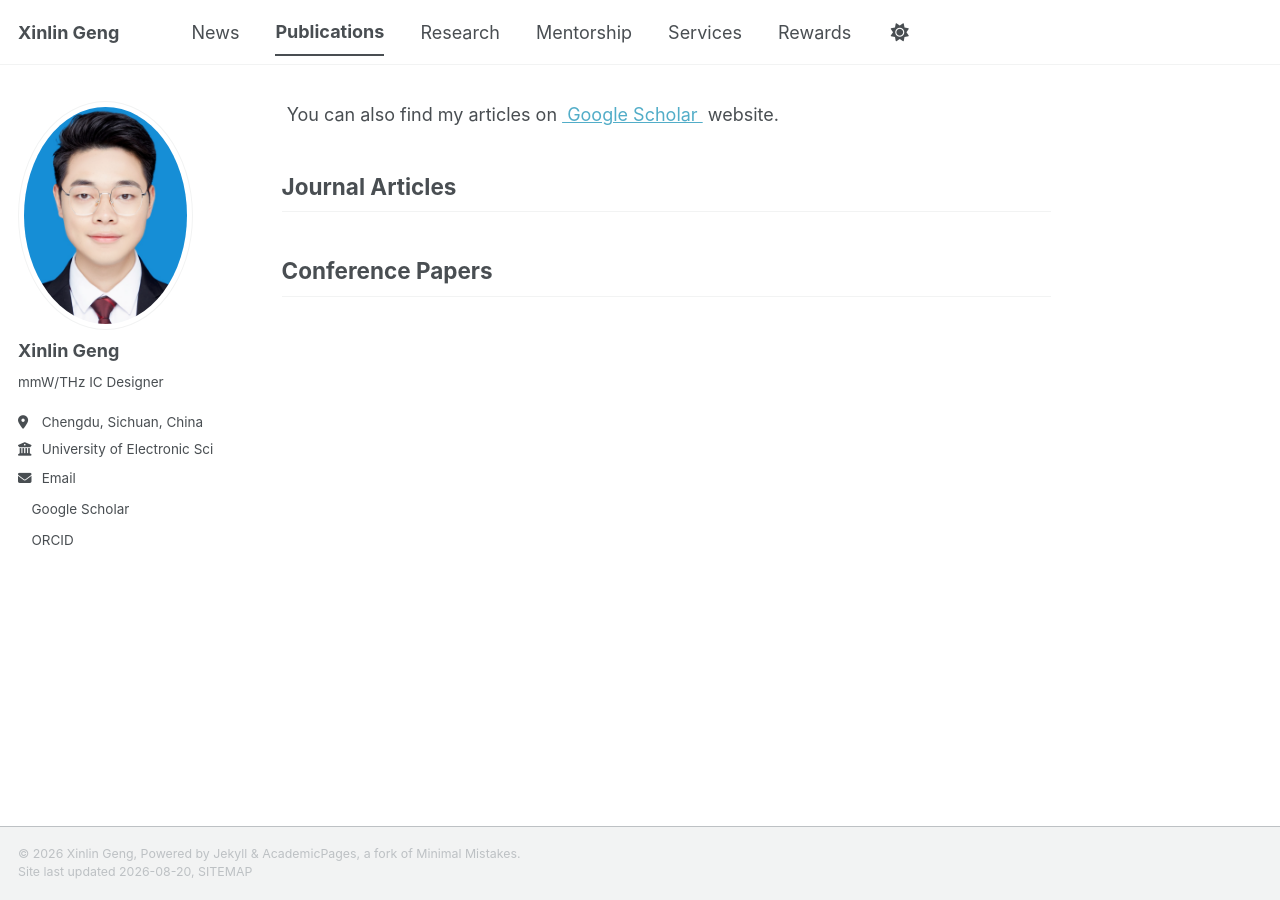
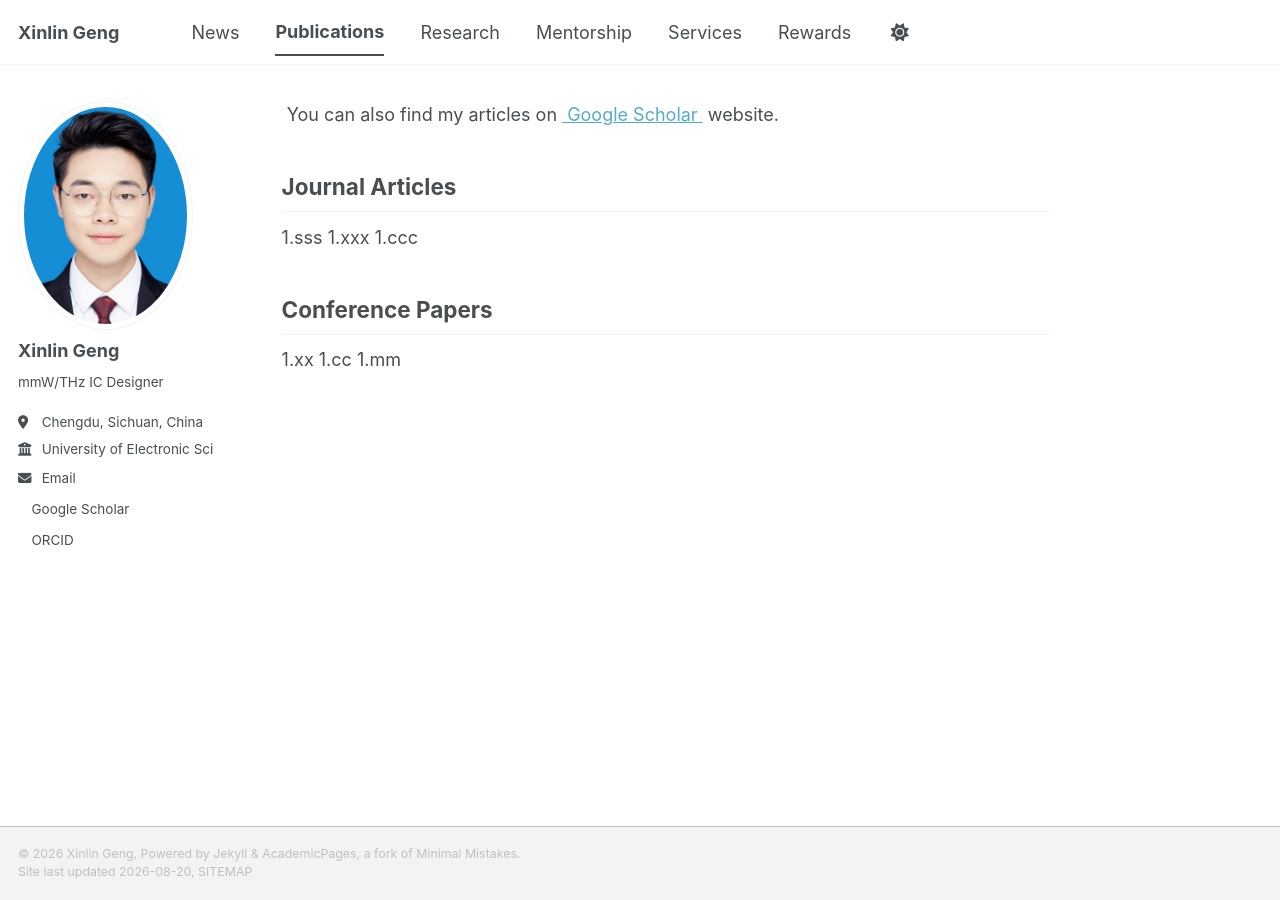
Before and after one commit to Xinlin2026/xlgeng86.github.io, a Jekyll site: the page built from _pages/publications.md, in a window 1280 px wide. Built offline with Jekyll 4.4.1, drawn with Linux system fonts in a browser that asks for light colours; a style sheet for code colours, icons or effects is not loaded.

Commit message:
Update publications.md

```diff
--- a/_pages/publications.md
+++ b/_pages/publications.md
@@ -9,10 +9,14 @@ author_profile: true
 {% endif %}
 
 
-
-
 Journal Articles
 ------
+1.sss
+1.xxx
+1.ccc
 
 Conference Papers
 ------
+1.xx
+1.cc
+1.mm
```
